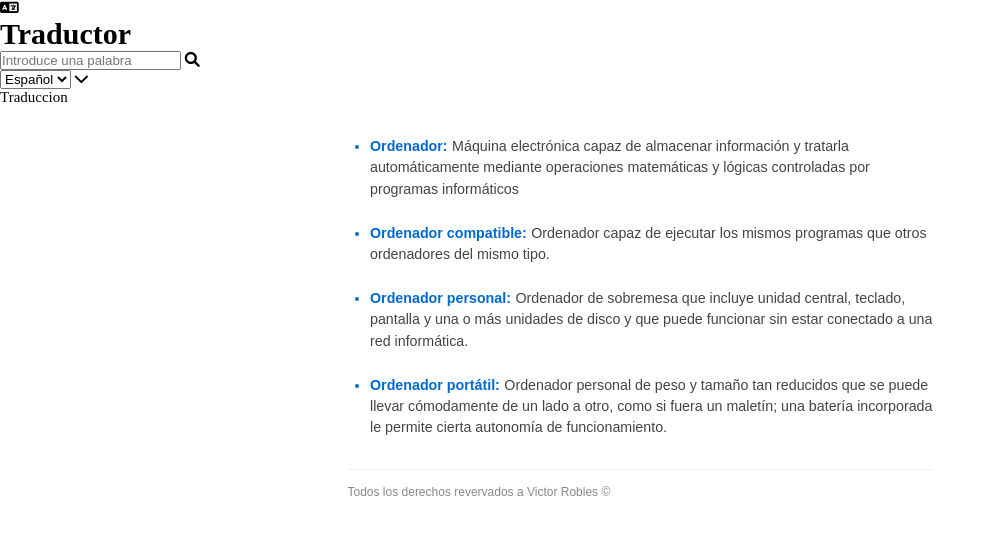
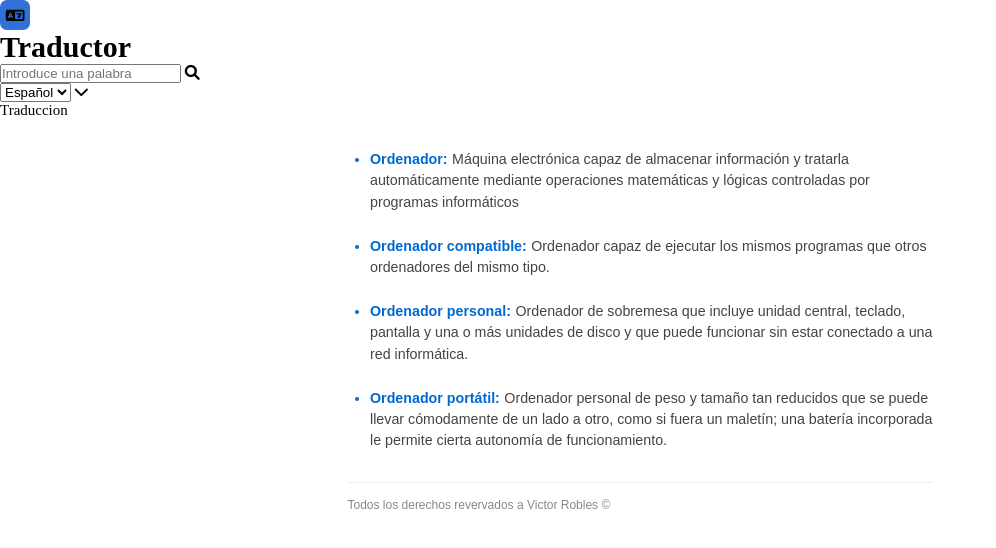
Before and after one commit to Isabela2701/Web-Taller2.2_Zambrano_Lopez_36632, a plain HTML site: page index.html in a window 1280 px wide. Shown: the whole page, without its empty margins (0-996 px from the left). Drawn offline with Linux system fonts and the light colour scheme; files that its build step writes are made by us from their sources; files whose address does not match are found by name.

Commit message:
Estilos de iconos

```diff
--- a/estilos.css
+++ b/estilos.css
@@ -6,6 +6,16 @@
 
 html {
     font-size: 15px;
+}
+
+.logo-icono{
+    display: flex;
+    align-items: center;
+    justify-content: center;
+    width: 30px;
+    height: 30px;
+    background-color: #3170d6;
+    border-radius: 7px;
 }
 
 .Lista__significados {
```
